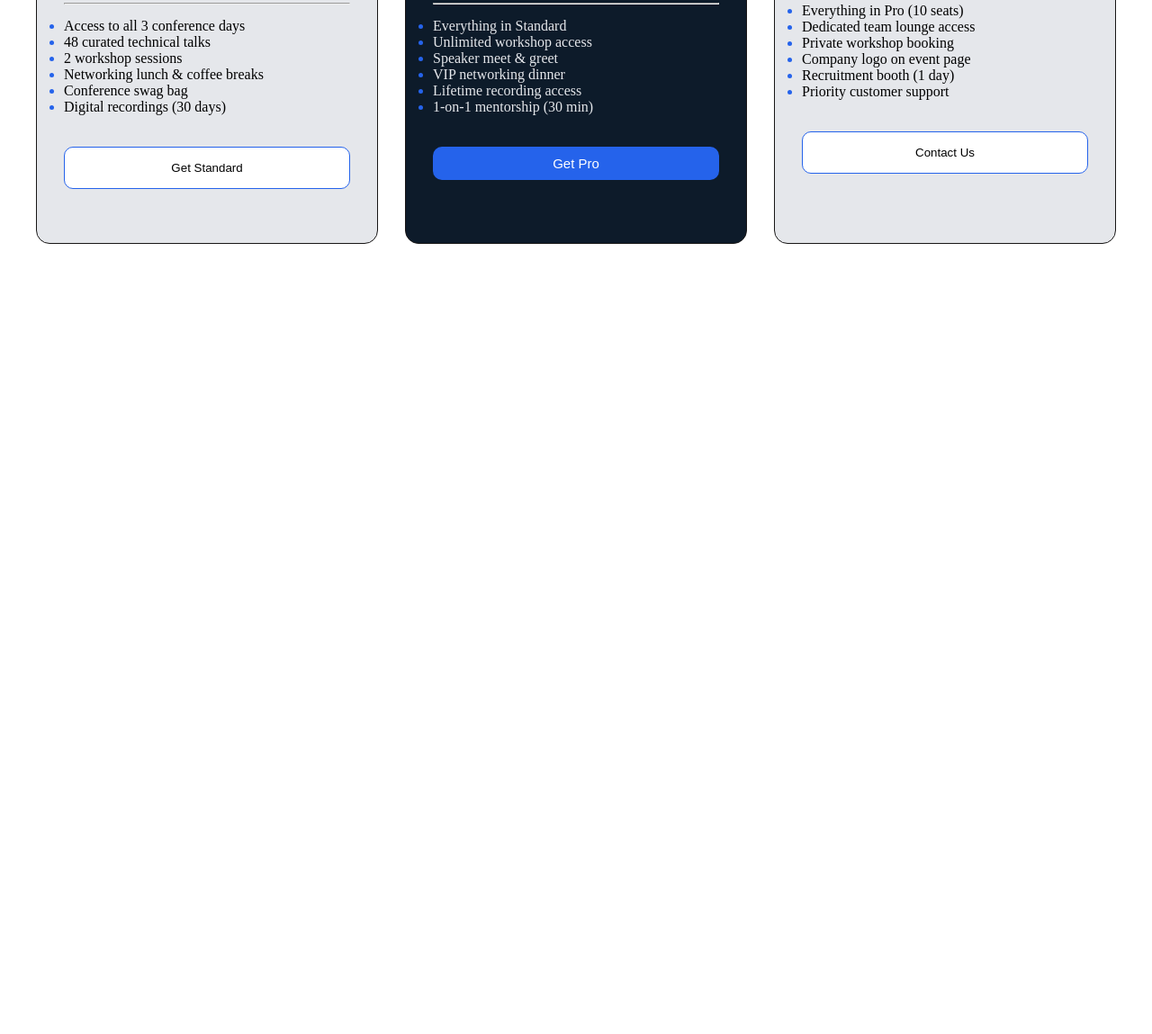
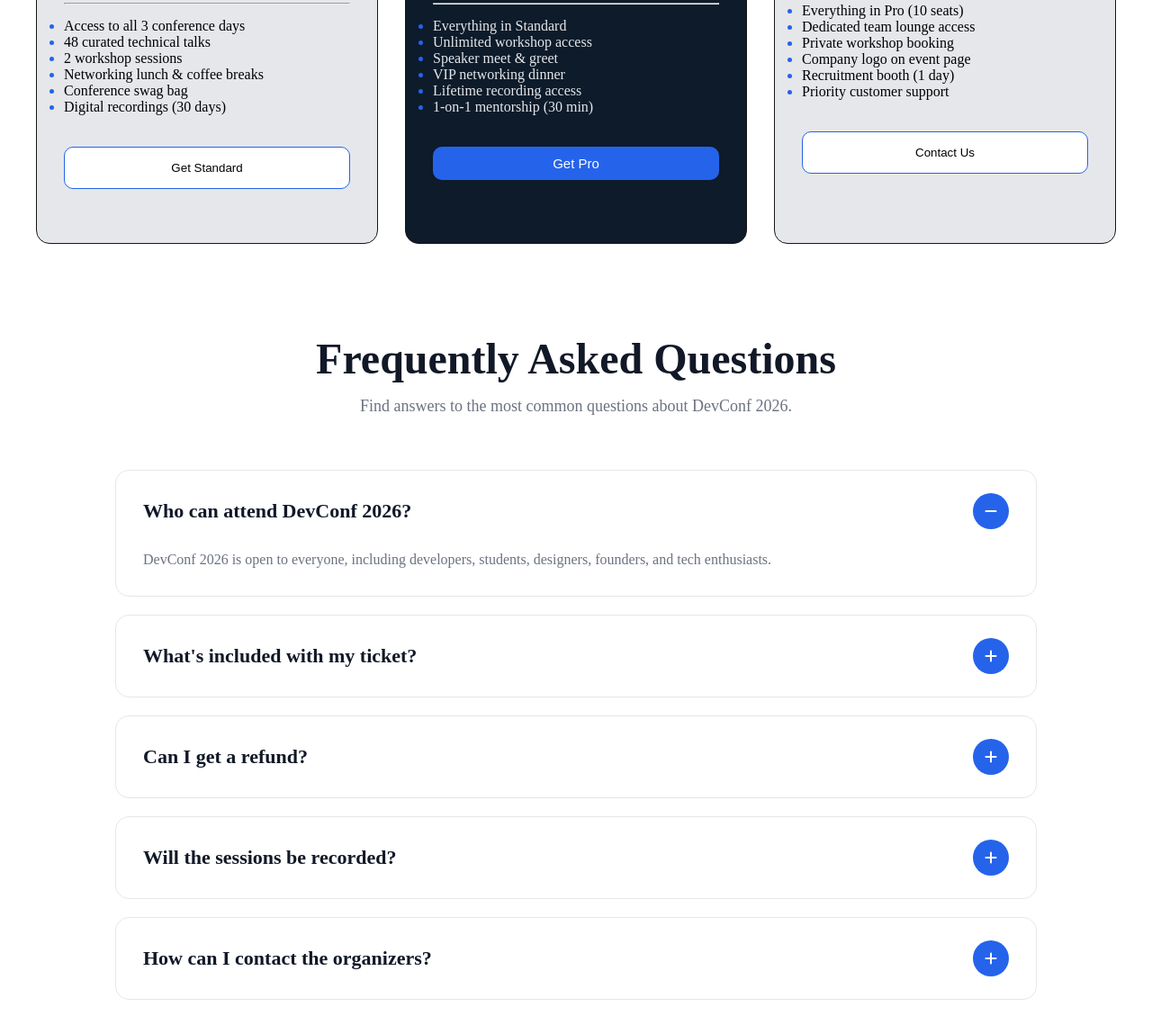
Before and after one commit to swagata-ahona/B14-A01-DevConf-2026, a plain HTML site: page Assigment/B14-A01-DevConf-2026/index.html in a window 1280 px wide. Shown: the part 2046-3195 px from the top of the page at 90% size. Before the commit the page ends 2357 px from the top, so only its background shows below. Drawn offline with Linux system fonts and the light colour scheme.

Commit message:
faq section ai jenaret

```diff
--- a/Assigment/B14-A01-DevConf-2026/index.html
+++ b/Assigment/B14-A01-DevConf-2026/index.html
@@ -5,6 +5,9 @@
     <meta name="viewport" content="width=device-width, initial-scale=1.0">
     <title>My DevConfif-website</title>
     <link rel="stylesheet" href="./style.css">
+    <!--font-osam-link-->
+    <link rel="stylesheet"
+href="https://cdnjs.cloudflare.com/ajax/libs/font-awesome/6.6.0/css/all.min.css">
 </head>
 <body>
     <!--Nav-area-start-->
@@ -123,5 +126,57 @@
             </div>
         </div>
     </section>
+    <!--Secure-area-end-->
+    <!--faq-section-start-->
+    <section class="faq">
+
+    <div class="faq-heading">
+        <h2>Frequently Asked Questions</h2>
+        <p>Find answers to the most common questions about DevConf 2026.</p>
+    </div>
+
+    <div class="faq-box">
+        <div class="question">
+            <h3>Who can attend DevConf 2026?</h3>
+            <i class="fa-solid fa-minus"></i>
+        </div>
+
+        <div class="answer">
+            <p>
+                DevConf 2026 is open to everyone, including developers,
+                students, designers, founders, and tech enthusiasts.
+            </p>
+        </div>
+    </div>
+
+    <div class="faq-box">
+        <div class="question">
+            <h3>What's included with my ticket?</h3>
+            <i class="fa-solid fa-plus"></i>
+        </div>
+    </div>
+
+    <div class="faq-box">
+        <div class="question">
+            <h3>Can I get a refund?</h3>
+            <i class="fa-solid fa-plus"></i>
+        </div>
+    </div>
+
+    <div class="faq-box">
+        <div class="question">
+            <h3>Will the sessions be recorded?</h3>
+            <i class="fa-solid fa-plus"></i>
+        </div>
+    </div>
+
+    <div class="faq-box">
+        <div class="question">
+            <h3>How can I contact the organizers?</h3>
+            <i class="fa-solid fa-plus"></i>
+        </div>
+    </div>
+</section>
+<!--faq-section-end-->
 </body>
 </html>
--- a/Assigment/B14-A01-DevConf-2026/style.css
+++ b/Assigment/B14-A01-DevConf-2026/style.css
@@ -186,3 +186,72 @@
 .card-one ul li::marker{
     color: #2563EB;
 }
+/* secure-section-end */
+.faq{
+    width: 80%;
+    margin: 100px auto;
+}
+
+.faq-heading{
+    text-align: center;
+    margin-bottom: 60px;
+}
+
+.faq-heading h2{
+    font-size: 48px;
+    margin: 15px 0;
+    color: #111827;
+}
+
+.faq-heading p{
+    color: #6b7280;
+    font-size: 18px;
+}
+
+.faq-box{
+    background: #fff;
+    border: 1px solid #e5e7eb;
+    border-radius: 15px;
+    padding: 25px 30px;
+    margin-bottom: 20px;
+    transition: 0.3s;
+}
+
+.faq-box:hover{
+    box-shadow: 0 10px 25px rgba(0,0,0,0.08);
+}
+
+.question{
+    display: flex;
+    justify-content: space-between;
+    align-items: center;
+}
+
+.question h3{
+    font-size: 22px;
+    color: #111827;
+    font-weight: 600;
+}
+
+.question i{
+    width: 40px;
+    height: 40px;
+    background: #2563eb;
+    color: #fff;
+    border-radius: 50%;
+    display: flex;
+    justify-content: center;
+    align-items: center;
+    font-size: 16px;
+}
+
+.answer{
+    margin-top: 20px;
+}
+
+.answer p{
+    color: #6b7280;
+    line-height: 1.8;
+    font-size: 16px;
+}
+/* faq-section-end */
```
